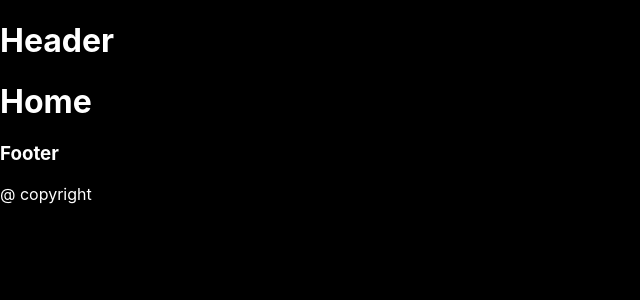
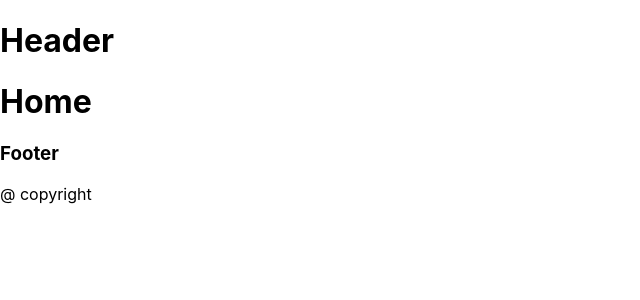
Before and after one commit to kdh8615/TBBCloneProject-FE, a React (Create React App) app: page / in a window 1280 px wide. Shown: the top 300 px of the page, without its empty margins (0-640 px from the left). Built offline with nearby package versions, Linux system fonts and the light colour scheme; no server answers.

Commit message:
add : globalstyle 색깔 지정

```diff
--- a/src/styles/GlobalStyles.js
+++ b/src/styles/GlobalStyles.js
@@ -1,9 +1,9 @@
 import { createGlobalStyle } from "styled-components";
 
 const GlobalStyle = createGlobalStyle`
-  *{
-    background-color: black;
-    color: white;
+  root: {
+    --color1 : rgb(250, 100, 85);
+    --color2 : rgba(250, 240, 240);
   }
 `;
 
```
